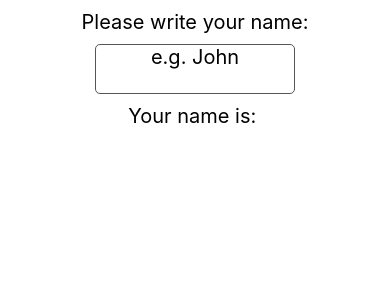
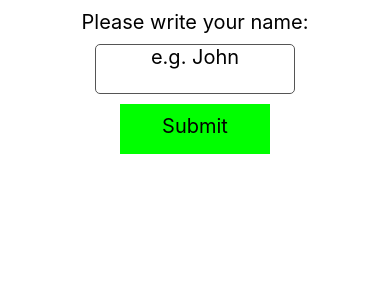
Before and after one commit to KeithRussel/react-native-practice, a React Native app: screen / in a window 390 px wide. Shown: the top 300 px of the page. Built offline with nearby package versions, Linux system fonts and the light colour scheme.

Commit message:
Button, Touchables & Pressable

```diff
--- a/App.js
+++ b/App.js
@@ -1,10 +1,13 @@
 import React, {useState} from 'react';
 // import type {Node} from 'react';
-import {StyleSheet, Text, TextInput, View} from 'react-native';
+import {Button, Pressable, StyleSheet, Text, TextInput, TouchableHighlight, TouchableOpacity, TouchableWithoutFeedback, View} from 'react-native';
 
 const App = () => {
-
   const [name, setName] = useState('');
+  const [submitted, setSubmitted] = useState(false);
+  const onPressHandler = () => {
+    setSubmitted(!submitted);
+  };
 
   return (
     <View style={styles.body}>
@@ -13,9 +16,34 @@
         multiline
         style={styles.input}
         placeholder="e.g. John"
-        onChangeText={(value) => setName(value)}
+        onChangeText={value => setName(value)}
       />
-      <Text style={styles.text}>Your name is: {name}</Text>
+      {/* <Button
+        title={submitted ? 'Clear' : 'Submit'}
+        onPress={onPressHandler}
+        color="#00f"
+      /> */}
+      {/* <TouchableWithoutFeedback
+        onPress={onPressHandler}
+        activeOpacity={0.5}
+        underlayColor="#dddddd">
+        <View style={styles.button}>
+          <Text style={styles.text}>{submitted ? 'Clear' : 'Submit'}</Text>
+        </View>
+      </TouchableWithoutFeedback> */}
+      <Pressable
+        onPress={onPressHandler}
+        hitSlop={{top: 10, bottom: 10, right: 10, left: 10}}
+        android_ripple={{color: '#00f'}}
+        style={({pressed}) => [
+          {backgroundColor: pressed ? '#dddddd' : '#00ff00'},
+          styles.button,
+        ]}>
+        <Text style={styles.text}>{submitted ? 'Clear' : 'Submit'}</Text>
+      </Pressable>
+      {submitted ? (
+        <Text style={styles.text}>You are registered as {name}</Text>
+      ) : null}
     </View>
   );
 };
@@ -38,6 +66,12 @@
     borderRadius: 5,
     textAlign: 'center',
     fontSize: 20,
+    marginBottom: 10,
+  },
+  button: {
+    width: 150,
+    height: 50,
+    alignItems: 'center',
   },
 });
 
```
